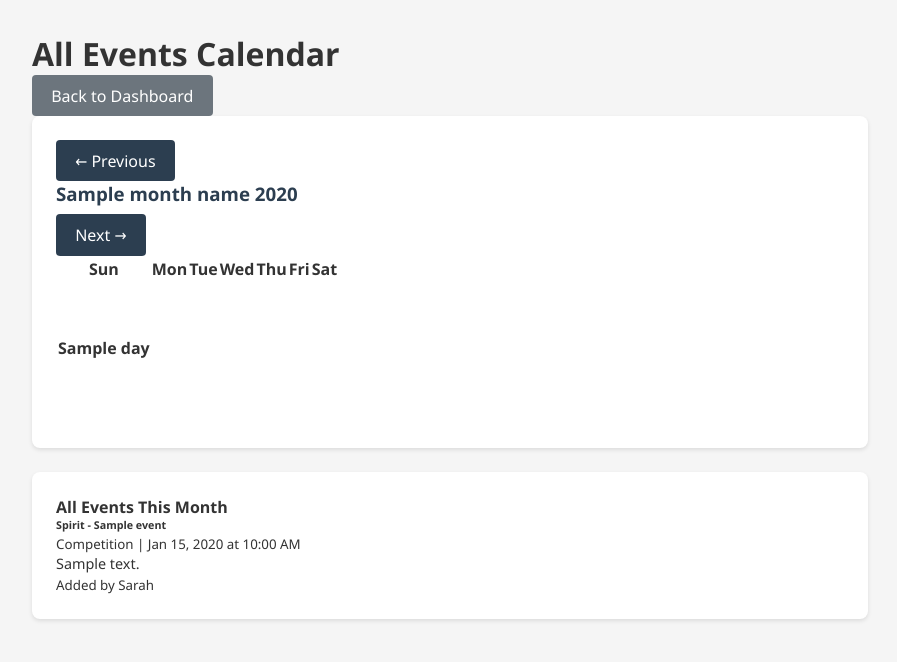
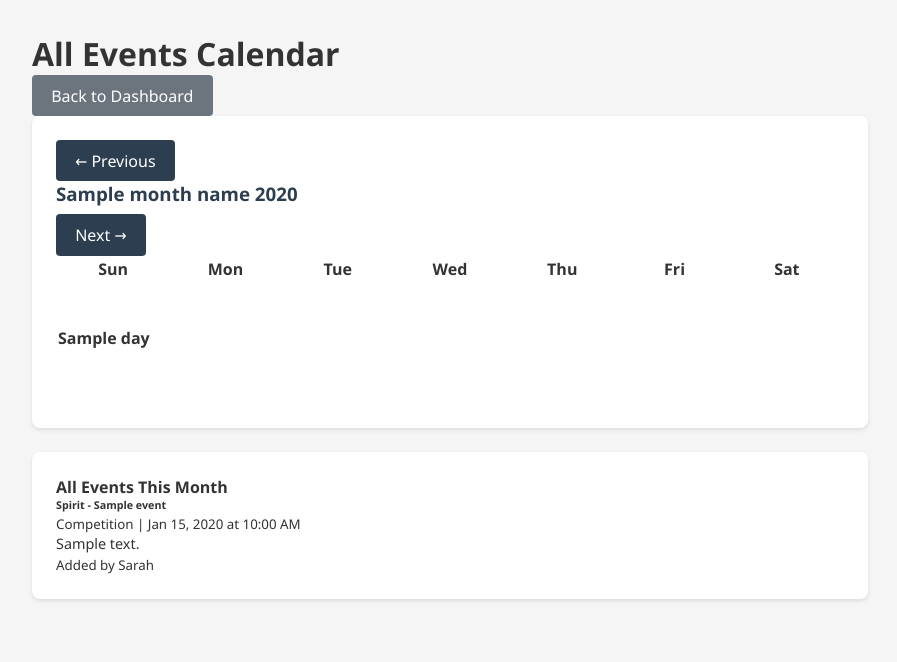
Before and after one commit to Dave-Perkins/journal-app, a Django app: template journal/templates/journal/michelle_calendar.html in a window 1280 px wide. Shown: the top 662 px of the page, without its empty margins (190-1087 px from the left). Run offline with Django 4.2, Linux system fonts and the light colour scheme; data comes from the database, SQL or seed files in the repository; tables that the repository leaves empty hold one stand-in row (values such as "Sample post"); the template is opened without the code that fills it: values that come from a table or form of the project are taken from there, most other values are stand-ins (such as "Sample title", 1, 10 or a date in 2020).

Commit message:
Fix Michelle's calendar table width with fixed layout

```diff
--- a/journal/templates/journal/michelle_calendar.html
+++ b/journal/templates/journal/michelle_calendar.html
@@ -25,7 +25,7 @@
         <div class="card-body">
             <!-- Calendar Table -->
             <div class="table-responsive">
-                <table class="table table-bordered text-center">
+                <table class="table table-bordered text-center" style="table-layout: fixed; width: 100%;">
                     <thead class="table-light">
                         <tr>
                             <th>Sun</th>
@@ -39,9 +39,9 @@
                     </thead>
                     <tbody>
                         {% for week in calendar %}
-                            <tr style="height: 140px;">
+                            <tr style="height: 120px;">
                                 {% for day in week %}
-                                    <td class="align-top {% if day == 0 %}table-light{% endif %}" style="background-color: {% if day == 0 %}#f8f9fa{% endif %};">
+                                    <td class="align-top {% if day == 0 %}table-light{% endif %}" style="background-color: {% if day == 0 %}#f8f9fa{% endif %}; word-wrap: break-word; overflow-wrap: break-word;">
                                         {% if day != 0 %}
                                             <strong>{{ day }}</strong>
                                             <div style="margin-top: 0.5rem; font-size: 0.75rem;">
```
